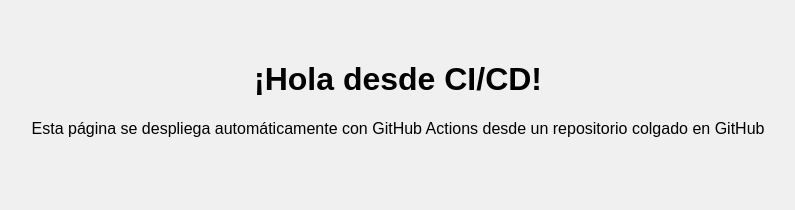
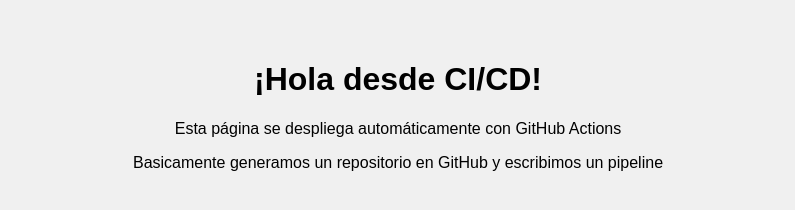
Before and after one commit to ecalcagno/mi-web-cicd, a website: page index.html in a window 1280 px wide. Shown: the whole page, without its empty margins (242-1037 px from the left). Drawn offline with Linux system fonts and the light colour scheme.

Commit message:
Agregamos información a index.html

```diff
--- a/index.html
+++ b/index.html
@@ -7,7 +7,8 @@
 </head>
 <body>
   <h1>¡Hola desde CI/CD!</h1>
-  <p>Esta página se despliega automáticamente con GitHub Actions desde un repositorio colgado en GitHub</p>
+  <p>Esta página se despliega automáticamente con GitHub Actions</p>
+  <p>Basicamente generamos un repositorio en GitHub y escribimos un pipeline</p>
   <script src="script.js"></script>
 </body>
 </html>
```
Also changed, not shown: .github/workflows/deploy.yml.
